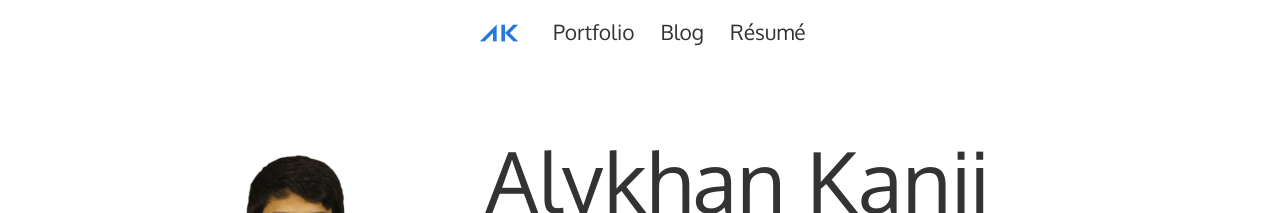
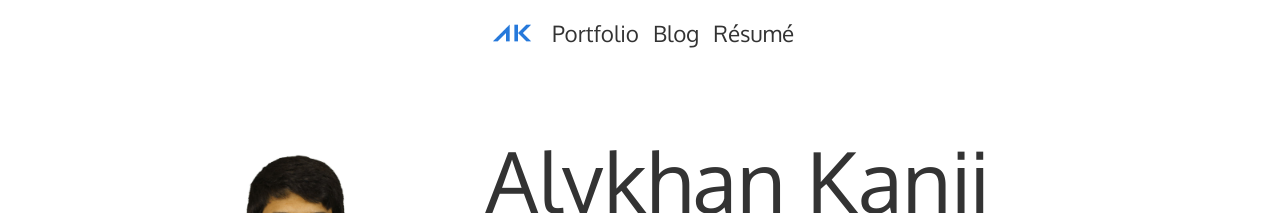
Before and after one commit to alykhank/alykhank.github.io, a Jekyll site: the page built from index.html, in a window 1280 px wide. Shown: the top 213 px of the page. Built offline with Jekyll 4.4.1, drawn with Linux system fonts in a browser that asks for light colours; nearby versions of some CDN libraries; comment, search, counter and statistics services are not loaded.

Commit message:
Improve navbar and title sizing for xs, sm devices

```diff
--- a/css/styles.scss
+++ b/css/styles.scss
@@ -11,18 +11,18 @@
 }
 
 .navbar-container {
-	width: 26em;
+	width: 23em;
 	margin: auto;
 }
 
 .navbar {
 	margin: 0;
-	font-size: 1.5em;
+	font-size: 1.6em;
 }
 
 .nav > li > a {
 	color: #333;
-	padding: 16px 12px;
+	padding: 16px 6px;
 	@include fontfam('Oxygen');
 	&:hover {
 		color: $main-color;
@@ -35,7 +35,7 @@
 }
 
 #nav-home {
-	padding: 8px 16px;
+	padding: 8px 8px;
 }
 
 .jumbotron,
@@ -54,6 +54,11 @@
 		@include fontfam('Source Sans Pro');
 		max-width: 40em;
 		margin: 20px auto;
+	}
+	@media only screen and (max-width: 768px) {
+		.title {
+			font-size: 4em;
+		}
 	}
 }
 
```
